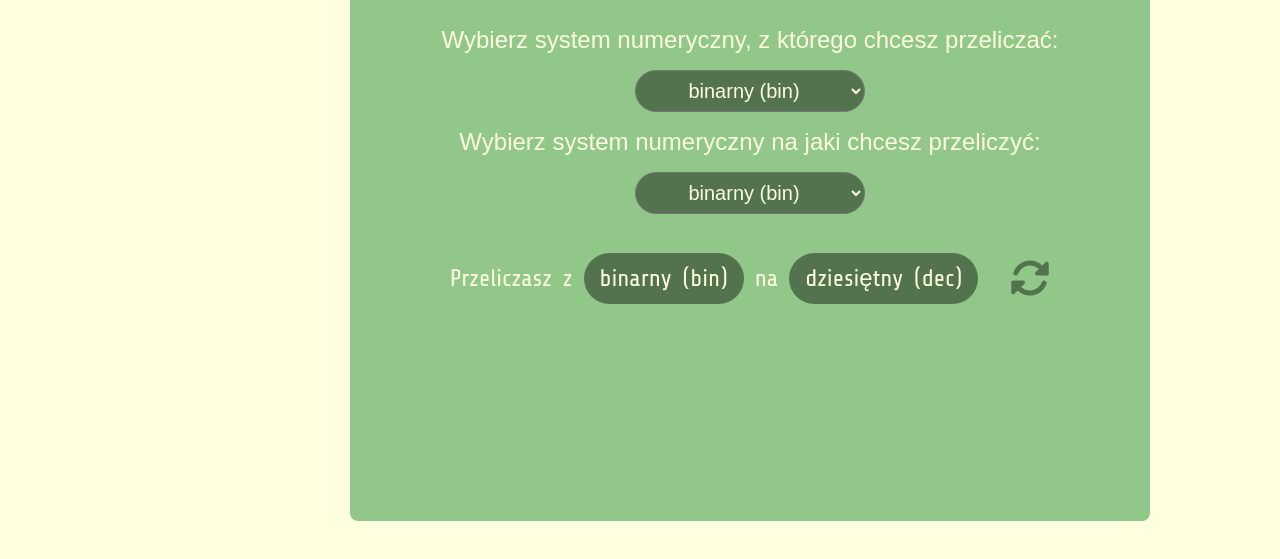
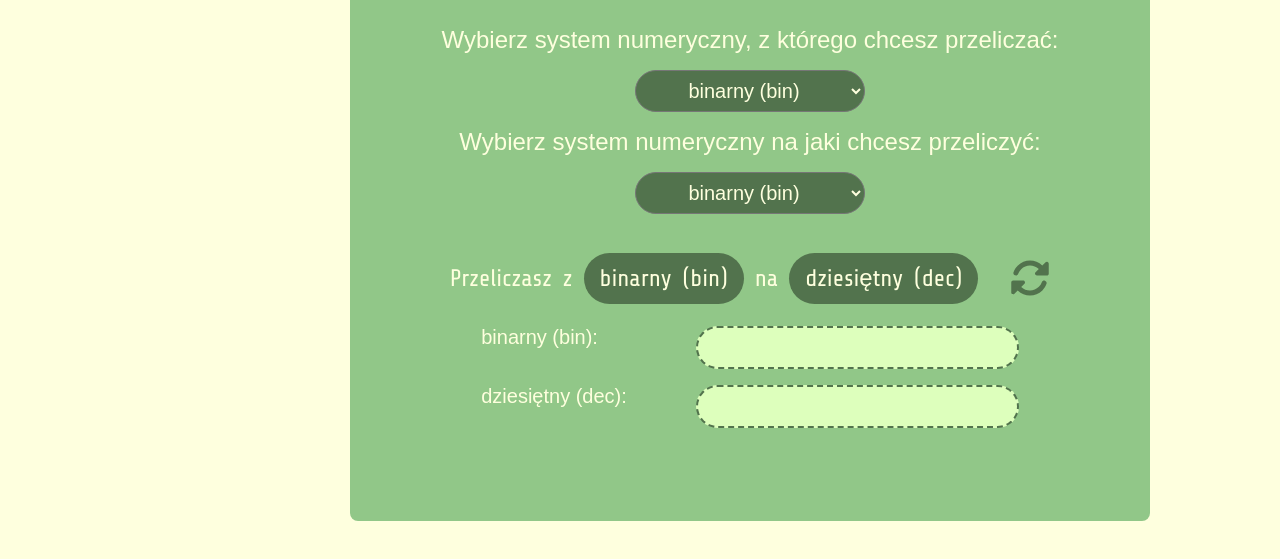
Before and after one commit to neyluu/Numeric-systems, a plain HTML site: page calculator.html in a window 1280 px wide. Shown: the part 211-770 px from the top of the page. Drawn offline with Linux system fonts and the light colour scheme; a web font is replaced by a local one.

Commit message:
styling continued

```diff
--- a/calculator.html
+++ b/calculator.html
@@ -36,7 +36,7 @@
                 </div>
 
                 <div class="calculator__choose--for">
-                    <label for="systems_for" class="calculator__label">Wybierz system numeryczny na jaki chcesz przeliczyć:</label>
+                    <label for="systems-for" class="calculator__label">Wybierz system numeryczny na jaki chcesz przeliczyć:</label>
                     <select name="systems-for" id="systems-for" class="calculator__select">
                         <option value="">binarny (bin)</option>
                         <option value="">ósemkowy (oct)</option>
@@ -57,7 +57,17 @@
                 <button class="converting-info__exchange-button"></button>
             </div>
 
+            <div class="result">
+                <div class="result__input">
+                    <label for="input-number" class="result__label">binarny (bin):</label>
+                    <input type="number" name="input-number" id="input-number" class="result__field">
+                </div>
 
+                <div class="result__output">
+                    <label for="output-number" class="result__label">dziesiętny (dec):</label>
+                    <input type="number" name="output-number" id="output-number" class="result__field">
+                </div>
+            </div>
         </div>
     </main>
 
--- a/scss/_calculator.scss
+++ b/scss/_calculator.scss
@@ -66,6 +66,16 @@
                 color: $yellow-400;
                 padding: .75rem 1rem;
                 border-radius: $br-radius-800;
+
+                &:hover {
+                    // background-color: $green-800;
+                    // transition: all .1s ease-in;
+                    cursor: default;
+                }
+
+                // &:not(:hover) {
+                //     transition: all .1s ease-in;
+                // }
             }
         }
 
@@ -80,6 +90,7 @@
             &:hover {
                 transform: scale(1.15) rotateZ(45deg);
                 background-color: $green-800;
+                cursor: pointer;
                 transition: all .2s;
             }
             &:not(:hover) {
@@ -87,4 +98,35 @@
             }
         }
     }
+
+    .result {
+        display: flex;
+        flex-direction: column;
+        align-items: center;
+        gap: 1rem;
+
+        margin-top: 1rem;
+
+        &__label {
+            color: $yellow-400;
+            font-size: $f-size-400;
+            font-family: 'M PLUS 2', sans-serif;
+        }
+
+        &__field {
+            padding: .5rem;
+            width: 60%;
+            border-radius: $br-radius-800;
+            border: 2px dashed $green-600;
+            background-color: $green-200;
+            font-size: $f-size-400;
+            font-family: 'Share Tech', sans-serif;
+        }
+
+        &__input, &__output {
+            width: 70%;
+            display: flex;
+            justify-content: space-between;
+        }
+    }
 }
```
Also changed, not shown: scss/main.css, todo.txt, 1 other file.
